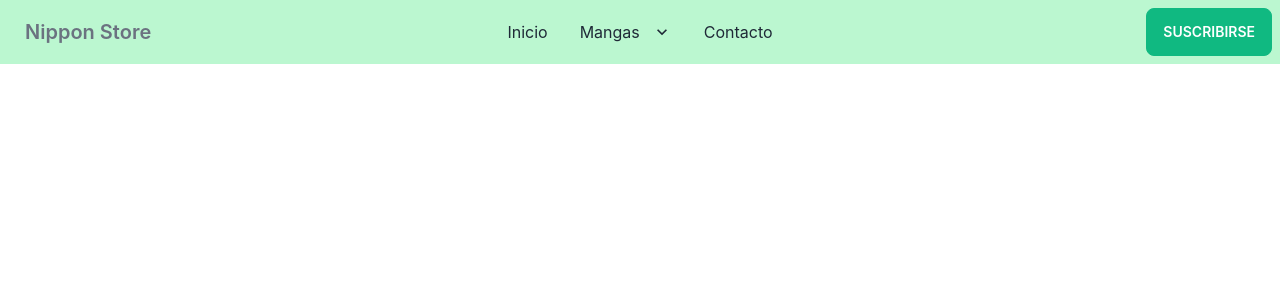
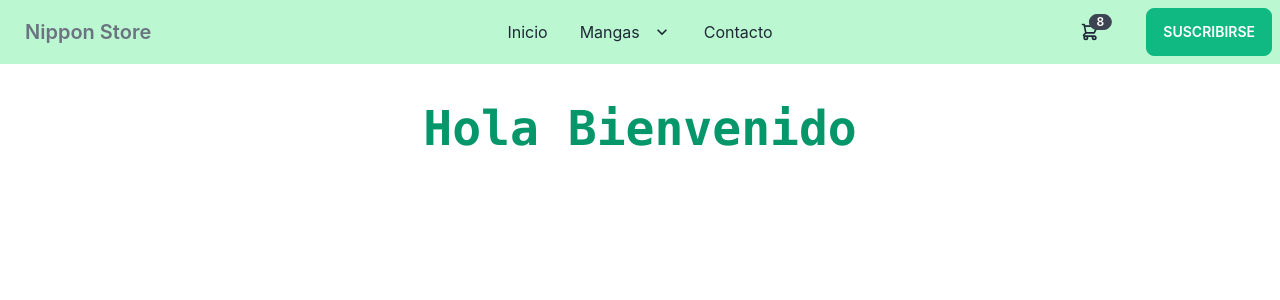
Before and after one commit to Deyna-5/Menu-Ecommerce-Contreras, a React (Create React App) app: page / in a window 1280 px wide. Shown: the top 300 px of the page. Built offline with nearby package versions, Linux system fonts and the light colour scheme.

Commit message:
Desafio: Crea tu landing

```diff
--- a/src/App.js
+++ b/src/App.js
@@ -1,11 +1,15 @@
 import logo from './logo.svg';
 import './App.css';
 import { NavBar } from './components/NavBar';
+import ItemListContainer from './components/ItemListContainer';
+
 
 function App() {
   return (
     <div className="App">
       <NavBar/>
+
+      <ItemListContainer greeting="Hola Bienvenido"></ItemListContainer>
     </div>
   );
 }
--- /dev/null
+++ b/src/components/CardWidget.js
@@ -0,0 +1,29 @@
+import React from 'react'
+import ItemListContainer from './ItemListContainer'
+
+const CardWidget = () => {
+  return (
+    <>
+      <div className="dropdown dropdown-end">
+        <label tabIndex="0" className="btn btn-ghost btn-circle">
+          <div className="indicator">
+            <svg xmlns="http://www.w3.org/2000/svg" className="h-5 w-5" fill="none" viewBox="0 0 24 24" stroke="currentColor"><path stroke-linecap="round" stroke-linejoin="round" stroke-width="2" d="M3 3h2l.4 2M7 13h10l4-8H5.4M7 13L5.4 5M7 13l-2.293 2.293c-.63.63-.184 1.707.707 1.707H17m0 0a2 2 0 100 4 2 2 0 000-4zm-8 2a2 2 0 11-4 0 2 2 0 014 0z" /></svg>
+            <span className="badge badge-sm indicator-item">8</span>
+          </div>
+        </label>
+
+        <div tabIndex="0" className="mt-3 card card-compact dropdown-content w-52 bg-base-100 shadow">
+          <div className="card-body">
+            <span className="font-bold text-lg">8 Items</span>
+            <span className="text-info">Subtotal: $999</span>
+            <div className="card-actions">
+              <button className="btn bg-emerald-500 border-emerald-500 btn-block">View cart</button>
+            </div>
+          </div>
+        </div>
+      </div>
+    </>
+  )
+}
+
+export default CardWidget
--- /dev/null
+++ b/src/components/ItemListContainer.js
@@ -0,0 +1,13 @@
+import React from 'react'
+
+const ItemListContainer = (props) => {
+  return (
+    <>
+      <div className="text-center mt-10">
+        <h1 className="text-5xl font-mono font-semibold text-emerald-600">{props.greeting}</h1>
+      </div>
+    </>
+  )
+}
+
+export default ItemListContainer
--- a/src/components/NavBar.js
+++ b/src/components/NavBar.js
@@ -1,4 +1,5 @@
 import React from 'react'
+import CardWidget from './CardWidget'
 
 export const NavBar = () => {
   return (
@@ -42,7 +43,13 @@
         </ul>
       </div>
       <div className="navbar-end">
-        <a className="btn bg-emerald-500 border-emerald-500">Suscribirse</a>
+        <div className="colums-6 mr-4">
+          <CardWidget></CardWidget>
+        </div>
+
+        <div className="colums-6 ml-4">
+          <a className="btn bg-emerald-500 border-emerald-500">Suscribirse</a>
+        </div>
       </div>
     </div>
   )
```
